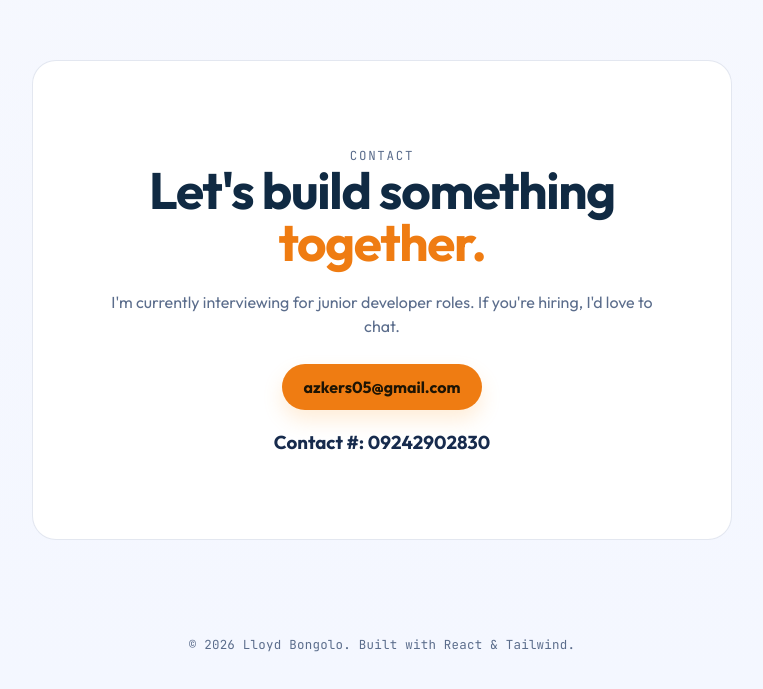
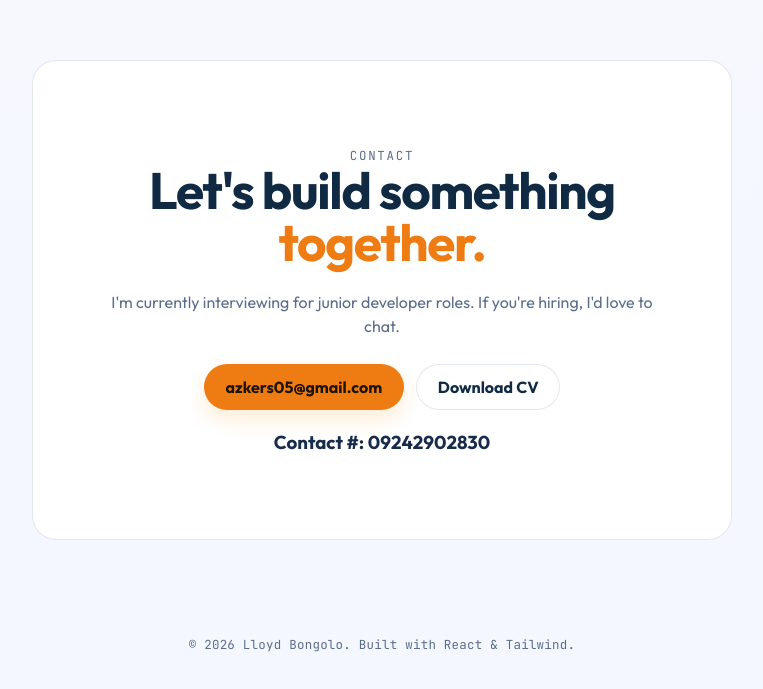
Before and after one commit to azkers74/MyPortfolio, a React (Vite) app: page / in a window 1280 px wide. Shown: the part 3115-3804 px from the top of the page, without its empty margins (258-1021 px from the left). Built offline with nearby package versions, Linux system fonts and the light colour scheme.

Commit message:
MyPortfolio V.6

```diff
--- a/src/App.tsx
+++ b/src/App.tsx
@@ -306,6 +306,9 @@ function App() {
                 <a className="btn btn-primary" href="mailto:azkers05@gmail.com">
                   azkers05@gmail.com
                 </a>
+                <a className="btn btn-outline" href={cvUrl} download>
+                  Download CV
+                </a>
               </div>
               <h3><strong>Contact #: 09242902830</strong></h3>
             </article>
```
Also changed, not shown: 1 other file (tests, documents, lock files or other folders).
